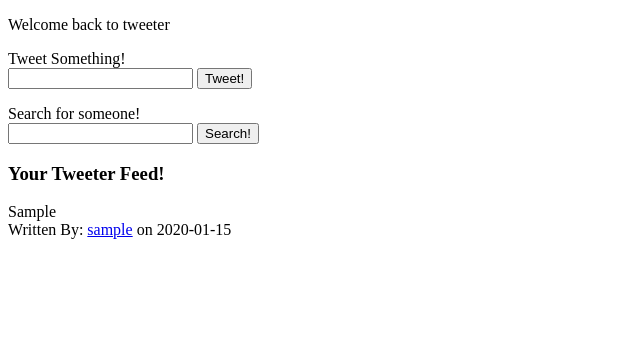
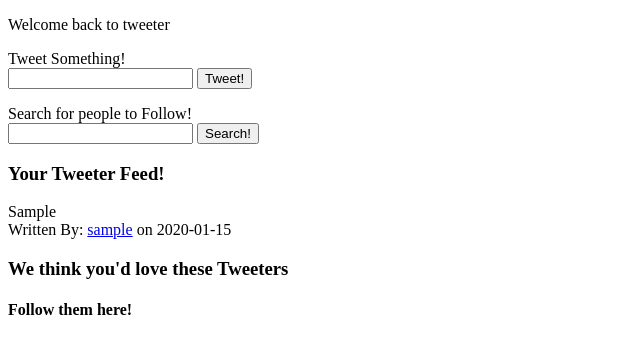
Before and after one commit to DionWu/tweeter, a PHP site: page /main_page.php in a window 1280 px wide. Shown: the part 65-419 px from the top of the page, without its empty margins (0-640 px from the left). Run offline with PHP 8.4, Linux system fonts and the light colour scheme; the visitor is signed in with stand-in values (Sample User, id 1); tables that the repository leaves empty hold one stand-in row (values such as "Sample post").

Commit message:
Follow/Unfollow buttons now toggle universally once clicked. Altered others_profile page. Created suggested followers box to aide in discovery

```diff
--- a/function.js
+++ b/function.js
@@ -26,7 +26,7 @@ function follow_alert(user_id, following_id) {
 	var ajax = ajaxRequest();
 	ajax.onreadystatechange = function() {
 		if (ajax.readyState === 4) {
-			alert(ajax.responseText);
+			window.location.reload(true);
 		};
 	};
 	ajax.open('GET', 'function.php?function=follow&user_id='+user_id+'&following_id='+following_id, true);
@@ -38,7 +38,7 @@ function unfollow_alert(user_id, following_id) {
 	var ajax = ajaxRequest();
 	ajax.onreadystatechange = function() {
 		if (ajax.readyState === 4) {
-			alert(ajax.responseText);
+			window.location.reload(true);
 		}
 	}
 
--- a/function.php
+++ b/function.php
@@ -96,8 +96,8 @@
 	}
 
 
-	function show_tweets($pdo, $user_id, $others) {
-		/* Checking if to include tweets from people you follow */
+	function find_followers($pdo, $user_id, $others) {
+		/* Checking if to find user_ids from people you follow */
 		if ($others) {
 			/* Find who you are following first */
 			$find_following_stmt = "SELECT following_id FROM followers WHERE user_id = :user_id";
@@ -114,15 +114,18 @@
 			/*add your own tweets */
 			array_push($following_array, $user_id);
 
-
 		} else {
 			/* Define array containing just user_id to display only his/her tweets */
 			$following_array = array($user_id);
-		}
+		};
 
+		return $following_array;
+	}
 
+	function show_tweets($pdo, $user_id, $others) {
 		/* Fetches tweets from defined users*/
 
+		$following_array = find_followers($pdo, $user_id, $others);
 		/* LEARNING LESSON : When preparing statements and bindParaming, you must have a :value or ? for EACH parameter you want to bind! You can't just bind an array into one :value or ?
 
 		Thus, I used a str_repeater to generate the necessary ? and then you can just directly execute($array) which will fill in the ?. Note, I think the $array has to be simple numeric */
@@ -218,6 +221,7 @@
 			echo "Error: " . $e->getMessage();
 		}
 
+		/* Unfollow */
 		$unfollow_stmt = "DELETE FROM followers WHERE user_id = :user_id AND following_id = :following_id";
 		$unfollow = $pdo->prepare($unfollow_stmt);
 		$unfollow_result = $unfollow->execute(array(
@@ -248,8 +252,7 @@
 		}
 	}
 
-
-	/* Determines whether to call follow or unfollow alert function */
+	/* Determines whether to call follow_alert() or unfollow_alert()function */
 	function det_follow_alert($det_button_result) {
 		if ($det_button_result === 'Follow') {
 			return 'follow_alert';
@@ -257,4 +260,21 @@
 			return 'unfollow_alert';
 		}
 	}
+
+
+	/* Function for suggesting people to follow */
+	function suggestion($pdo, $user_id) {
+		$following_array = find_followers($pdo, $user_id, true);
+		$suggestion_stmt = "SELECT MAX(id) as max_id, user_id, username FROM tweets WHERE NOT user_id IN (" . str_repeat('?,' , count($following_array) - 1) . "?) GROUP BY user_id ORDER BY max_id DESC LIMIT 3";
+		$suggestion = $pdo->prepare($suggestion_stmt);
+		$suggestion_result = $suggestion->execute($following_array);
+
+		if(!$suggestion_result) {
+			echo "We could not find any suggestions for you! " . $pdo->error;
+		} else {
+			$suggestion_array = $suggestion->fetchAll();
+			return $suggestion_array;
+		}
+	}
+
 ?>
--- a/main_page.php
+++ b/main_page.php
@@ -69,14 +69,17 @@
 <!-- SEARCH BAR -->
 <div class="search">
 	<form action="others_profile.php" method="get" >
-		Search for someone! <br>
+		Search for people to Follow! <br>
 		<input type="text" name="query">
 		<input type="submit" value="Search!">
 	</form>
 </div>
 
 
+<!-- Suggest Followers box -->
+<div class="follower_suggestions">
 
+</div>
 
 <!-- COMBINED TWEETER FEED -->
 <div class="feed_container">
@@ -125,6 +128,28 @@
 	?>
 </div>
 
+<div class="suggestion_container">
+	<h3> We think you'd love these Tweeters </h3>
+	<h4> Follow them here! </h4>
+	<div class = "suggestion_box">
+		<?php
+			$suggestion_array = suggestion($pdo, $_SESSION['user_id']);
+			foreach ($suggestion_array as $key => $value) {
+		?>
+			<div class="suggestion">
+				<?php echo "<a href='others_profile.php?profile_username=" . $value['username'] . "'>" . $value['username'] . "</a>" .
+					"<button type='submit'
+						name='follow_button'
+						onclick='follow_alert(" . $_SESSION['user_id'] . ", " . $value['user_id'] . ")';>
+						Follow
+					</button>"
+				?>
+			</div>
+		<?php
+			};
+		?>
+	</div>
+</div>
 
 
 </body>
--- a/profile.php
+++ b/profile.php
@@ -46,7 +46,7 @@
 <!-- SEARCH BAR -->
 <div class="search">
 	<form action="others_profile.php" method="get" >
-		Search for someone! <br>
+		Search for people to Follow! <br>
 		<input type="text" name="query">
 		<input type="submit" value="Search!">
 	</form>
```
Also changed, not shown: others_profile.php (+10 -1 lines).
